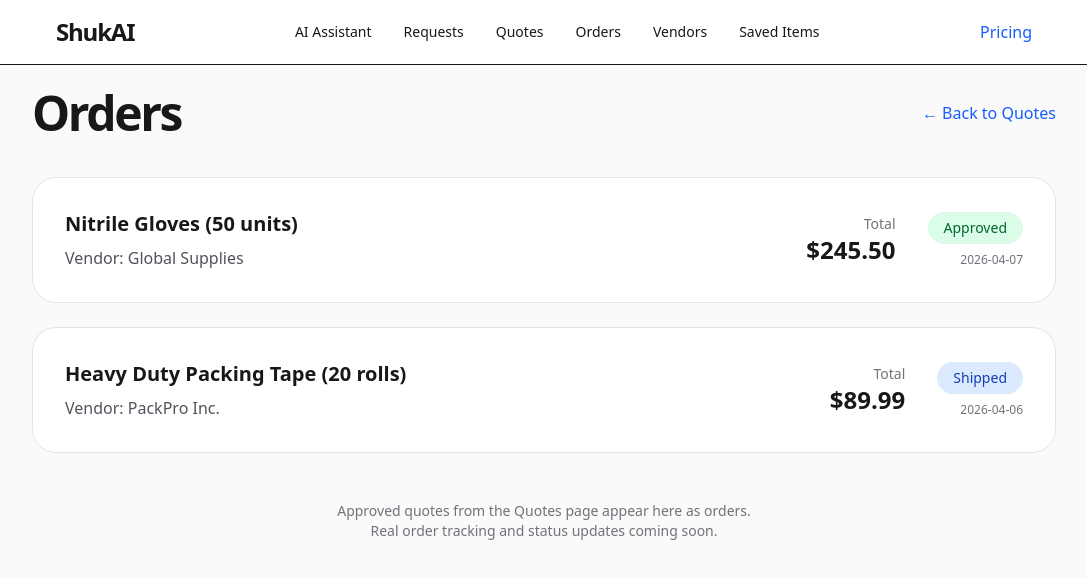
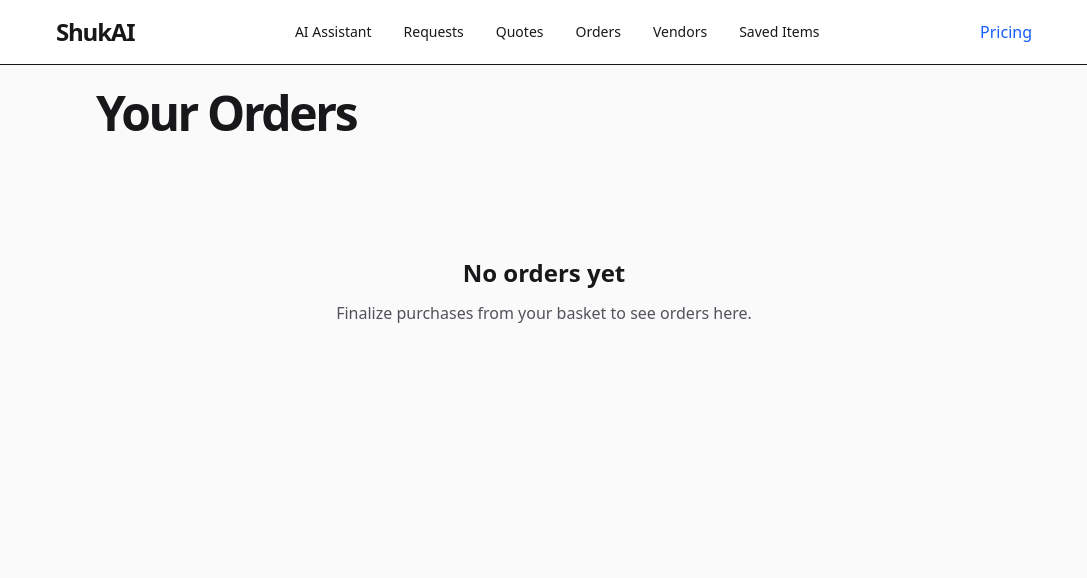
Before and after one commit to Gr33nstonecorp/shuka, a Next.js app: page /orders in a window 1280 px wide. Shown: the top 578 px of the page, without its empty margins (96-1183 px from the left). Built offline with nearby package versions, Linux system fonts and the light colour scheme.

Commit message:
Refactor OrdersPage to use localStorage for orders

```diff
--- a/app/orders/page.tsx
+++ b/app/orders/page.tsx
@@ -1,103 +1,64 @@
 "use client";
 
-import { useState, useEffect } from "react";
-import Link from "next/link";
+import { useEffect, useState } from "react";
 
 type Order = {
   id: number;
-  item: string;
-  vendor: string;
-  total: number;
-  status: "pending" | "approved" | "shipped" | "delivered";
+  name: string;
+  quantity: number;
   date: string;
+  status: "approved" | "shipped" | "delivered";
 };
 
 export default function OrdersPage() {
-  const [orders, setOrders] = useState<Order[]>([
-    {
-      id: 1,
-      item: "Nitrile Gloves (50 units)",
-      vendor: "Global Supplies",
-      total: 245.50,
-      status: "approved",
-      date: "2026-04-07",
-    },
-    {
-      id: 2,
-      item: "Heavy Duty Packing Tape (20 rolls)",
-      vendor: "PackPro Inc.",
-      total: 89.99,
-      status: "shipped",
-      date: "2026-04-06",
-    },
-  ]);
+  const [orders, setOrders] = useState<Order[]>([]);
 
-  const getStatusColor = (status: string) => {
-    switch (status) {
-      case "pending": return "bg-yellow-100 text-yellow-800 dark:bg-yellow-900 dark:text-yellow-300";
-      case "approved": return "bg-green-100 text-green-800 dark:bg-green-900 dark:text-green-300";
-      case "shipped": return "bg-blue-100 text-blue-800 dark:bg-blue-900 dark:text-blue-300";
-      case "delivered": return "bg-emerald-100 text-emerald-800 dark:bg-emerald-900 dark:text-emerald-300";
-      default: return "bg-zinc-100 text-zinc-800";
+  useEffect(() => {
+    const saved = JSON.parse(localStorage.getItem("shukai_orders") || "[]");
+    setOrders(saved);
+  }, []);
+
+  const requestRefund = (id: number, name: string) => {
+    if (confirm(`Request refund for "${name}"?`)) {
+      alert(`Refund requested for "${name}". AI will process within 48 hours.`);
     }
-  };
-
-  const getStatusLabel = (status: string) => {
-    return status.charAt(0).toUpperCase() + status.slice(1);
   };
 
   return (
     <main className="min-h-screen bg-zinc-50 dark:bg-zinc-950 text-zinc-900 dark:text-zinc-100 p-6">
-      <div className="max-w-5xl mx-auto">
-        <div className="flex justify-between items-center mb-10">
-          <h1 className="text-5xl font-black tracking-tighter">Orders</h1>
-          <Link href="/quotes" className="text-blue-600 hover:text-blue-700 font-medium">
-            ← Back to Quotes
-          </Link>
-        </div>
+      <div className="max-w-4xl mx-auto">
+        <h1 className="text-5xl font-black tracking-tighter mb-10">Your Orders</h1>
 
         {orders.length === 0 ? (
           <div className="text-center py-20">
-            <div className="text-6xl mb-6">📦</div>
             <h2 className="text-2xl font-semibold mb-3">No orders yet</h2>
-            <p className="text-zinc-600 mb-8">Approve quotes to create orders here.</p>
-            <Link href="/quotes" className="inline-block px-8 py-4 bg-zinc-900 text-white rounded-2xl hover:bg-black">
-              Go to Quotes
-            </Link>
+            <p className="text-zinc-600">Finalize purchases from your basket to see orders here.</p>
           </div>
         ) : (
           <div className="space-y-6">
             {orders.map((order) => (
-              <div key={order.id} className="bg-white dark:bg-zinc-900 border border-zinc-200 dark:border-zinc-800 rounded-3xl p-8">
-                <div className="flex flex-col md:flex-row md:items-center justify-between gap-6">
-                  <div className="flex-1">
-                    <div className="font-semibold text-xl mb-2">{order.item}</div>
-                    <div className="text-zinc-600 dark:text-zinc-400">Vendor: {order.vendor}</div>
+              <div key={order.id} className="bg-white dark:bg-zinc-900 border rounded-3xl p-8">
+                <div className="flex justify-between items-start">
+                  <div>
+                    <div className="font-semibold text-xl">{order.name}</div>
+                    <div className="text-zinc-500 mt-1">
+                      Quantity: {order.quantity} • Ordered on {order.date}
+                    </div>
                   </div>
-
-                  <div className="flex items-center gap-8">
-                    <div className="text-right">
-                      <div className="text-sm text-zinc-500">Total</div>
-                      <div className="text-2xl font-bold">${order.total.toFixed(2)}</div>
-                    </div>
-
-                    <div>
-                      <div className={`inline-block px-4 py-1.5 rounded-full text-sm font-medium ${getStatusColor(order.status)}`}>
-                        {getStatusLabel(order.status)}
-                      </div>
-                      <div className="text-xs text-zinc-500 mt-2 text-right">{order.date}</div>
-                    </div>
+                  <div className="text-right">
+                    <span className="px-4 py-1 bg-green-100 text-green-700 rounded-full text-sm">Approved</span>
+                    <button
+                      onClick={() => requestRefund(order.id, order.name)}
+                      className="mt-6 block text-red-600 hover:text-red-700 text-sm font-medium"
+                    >
+                      Request Refund
+                    </button>
                   </div>
                 </div>
               </div>
             ))}
           </div>
         )}
-
-        <div className="mt-12 text-center text-sm text-zinc-500">
-          Approved quotes from the Quotes page appear here as orders.<br />
-          Real order tracking and status updates coming soon.
-        </div>
       </div>
     </main>
   );
```
